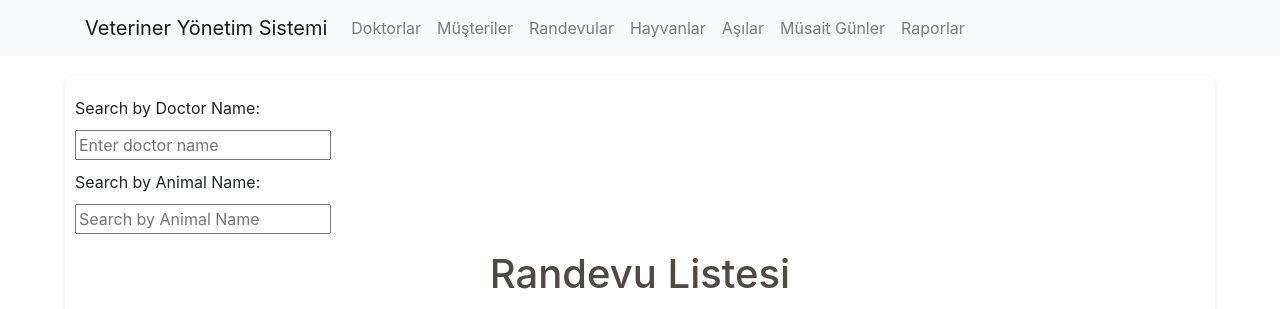
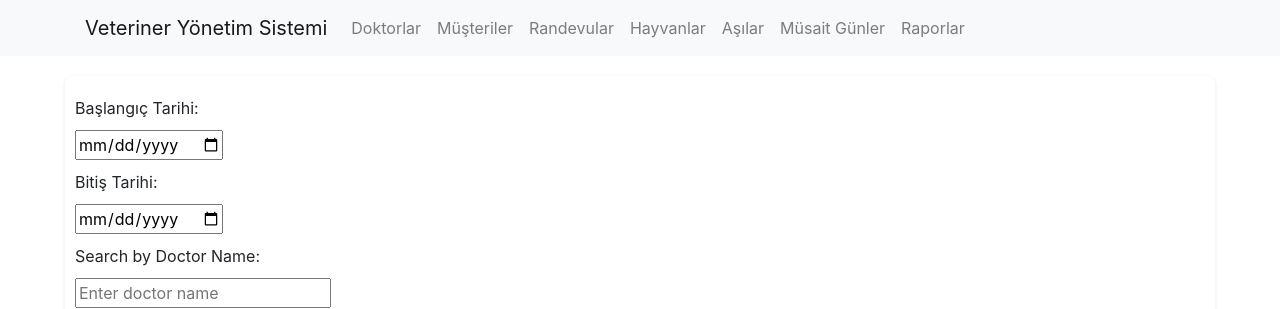
Before and after one commit to KursadYaprak/Veterinary_Frontend, a React (Create React App) app: page /appointments in a window 1280 px wide. Shown: the top 309 px of the page. Built offline with nearby package versions, Linux system fonts and the light colour scheme; no server answers.

Commit message:
Update AppointmentList.js

```diff
--- a/src/components/Appointment/AppointmentList.js
+++ b/src/components/Appointment/AppointmentList.js
@@ -20,19 +20,41 @@ function AppointmentList() {
     const [newDate, setNewDate] = useState({ date: '' });
     const [doctorId, setDoctorId] = useState('');
     const [animalId, setAnimalId] = useState('');
+    const [startDate, setStartDate] = useState('');
+    const [endDate, setEndDate] = useState('');
 
 
+const parseDate = (dateTime) => {
+    if (!dateTime) {
+        return { valid: false, date: null };
+    }
 
-    const filteredAppointments = appointments.filter(appointment => {
+    try {
+        const [datePart, timePart] = dateTime.split(' ');
+        const [day, month, year] = datePart.split('/');
+        return { valid: true, date: new Date(`${year}-${month}-${day}T${timePart}`) };
+    } catch (error) {
+        console.error('Tarih parse edilirken hata:', error);
+        return { valid: false, date: null };
+    }
+};
+
+   const filteredAppointments = appointments.filter(appointment => {
+        const appointmentDateTime = parseDate(appointment.appointmentDate).date;
+
+        const isWithinRange = startDate && endDate
+      ? appointmentDateTime >= new Date(startDate) && appointmentDateTime <= new Date(endDate)
+      : true; // Include all dates if no range is set
+
+
         const matchesDoctor = searchTermDoctor
           ? appointment.doctorName.toLowerCase().includes(searchTermDoctor.toLowerCase())
           : true;
         const matchesAnimal = searchTerm
           ? appointment.animalName.toLowerCase().includes(searchTerm.toLowerCase())
           : true;
-        return matchesDoctor && matchesAnimal;
+        return matchesDoctor && matchesAnimal && isWithinRange;
       });
-
 
 
     const handleUpdate = (id) => {
@@ -150,19 +172,7 @@ function AppointmentList() {
         setNewAppointment({ ...newAppointment, [e.target.name]: e.target.value });
     };
 
-   /* const handleSubmit = (e) => {
-        e.preventDefault();
-        fetch(`/api/v1/appointmentDate/create-with-doctor-and-animal/${doctorId}/${animalId}`, {
-            method: 'POST',
-            headers: { 'Content-Type': 'application/json' },
-            body: JSON.stringify({ appointmentDate: newAppointment.appointmentDate })
-        })
-            .then(() => {
 
-                fetchAppointments();
-            })
-            .catch(error => console.error('Error adding appointment', error));
-    };*/
 
     const handleSubmit = (e) => {
         e.preventDefault();
@@ -224,25 +234,27 @@ function AppointmentList() {
     };
 
 
-    const parseDate = (dateTime) => {
-        if (!dateTime) {
-            return { valid: false, date: null };
-        }
-
-        try {
-            const [datePart, timePart] = dateTime.split(' ');
-            const [day, month, year] = datePart.split('/');
-            return { valid: true, date: new Date(`${year}-${month}-${day}T${timePart}`) };
-        } catch (error) {
-            console.error('Tarih parse edilirken hata:', error);
-            return { valid: false, date: null };
-        }
-    };
-
     return (
         <div className="appointment-container">
 
           {/* Search Input */}
+
+          {/* Tarih filtresi için yeni inputlar */}
+          <label htmlFor="start-date">Başlangıç Tarihi:</label>
+            <input
+                type="date"
+                id="start-date"
+                value={startDate}
+                onChange={(e) => setStartDate(e.target.value)}
+            />
+
+            <label htmlFor="end-date">Bitiş Tarihi:</label>
+            <input
+                type="date"
+                id="end-date"
+                value={endDate}
+                onChange={(e) => setEndDate(e.target.value)}
+            />
 
           <label htmlFor="doctor-search">Search by Doctor Name:</label>
             <input
@@ -313,23 +325,7 @@ function AppointmentList() {
                 <button type="submit">Ekle</button>
             </form>
 
-           {/* <form onSubmit={handleSubmit}>
-                <input type="datetime-local" name="appointmentDate" value={newAppointment.appointmentDate} onChange={handleInputChange} required />
-                <input type="number" name="animalId" placeholder="Hayvan ID" value={newAppointment.animalId} onChange={handleInputChange} required />
-                <input type="number" name="doctorId" placeholder="Doktor ID" value={newAppointment.doctorId} onChange={handleInputChange} required />
-                <button type="submit">Ekle</button>
-                </form> */}
 
-         {/*    <h2>Update Appointment</h2>
-        <form onSubmit={handleUpdateSubmit}>
-            <input type="text" name="id" value={selectedAppointment?.id || ''} disabled /> {/* Read-only ID field
-            <input type="datetime-local" name="appointmentDate" value={selectedAppointment?.appointmentDate || ''} onChange={handleUpdateInputChange}  />
-
-            <input type="number" name="animalId" value={selectedAppointment?.animalId || ''} onChange={handleUpdateInputChange} required />
-            <input type="number" name="doctorId" value={selectedAppointment?.doctorId || ''} onChange={handleUpdateInputChange} required />
-            <button type="submit" disabled={!selectedAppointment}>Update</button>
-            <button type="reset" onClick={() => setSelectedAppointment(null)}>Reset</button>
-        </form> */ }
 
         <h2>Update Appointment</h2>
         <form onSubmit={handleUpdateSubmit} className="appointment-update-form">
@@ -339,12 +335,7 @@ function AppointmentList() {
         </div>
 
 
-    {/*    <input
-        type="date"
-        value={newDate.date}
-        onChange={(e) => setNewDate({ ...newDate, date: e.target.value })}
-        placeholder="Tarih"
-    /> */}
+
 
 
 
```
